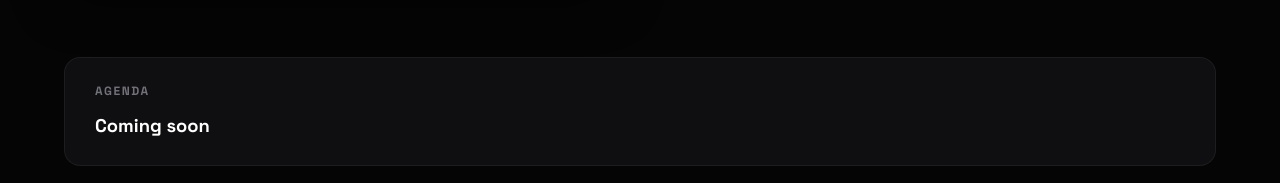
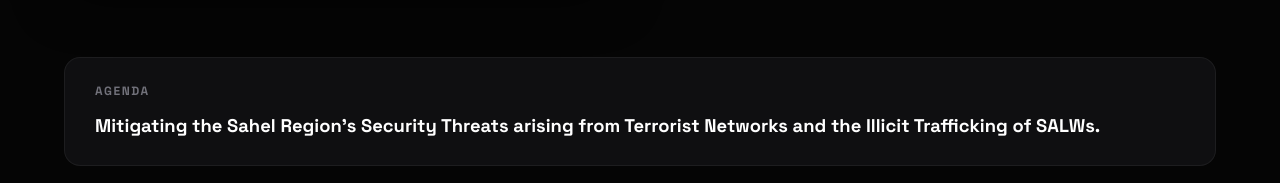
Before and after one commit to saathvik2009pramod/GWHMUN2026, a plain HTML site: page committee-disec.html in a window 1280 px wide. Shown: the part 583-766 px from the top of the page. Drawn offline with Linux system fonts and the light colour scheme; a web font is replaced by a local one.

Commit message:
Update committee-disec.html

```diff
--- a/committee-disec.html
+++ b/committee-disec.html
@@ -398,7 +398,7 @@
             <!-- Full width Agenda Box -->
             <div class="info-box full-width">
                 <h4>Agenda</h4>
-                <h3>Coming soon</h3>
+                <h3>Mitigating the Sahel Region’s Security Threats arising from Terrorist Networks and the Illicit Trafficking of SALWs.</h3>
             </div>
 
             <!-- Side by side boxes -->
```
